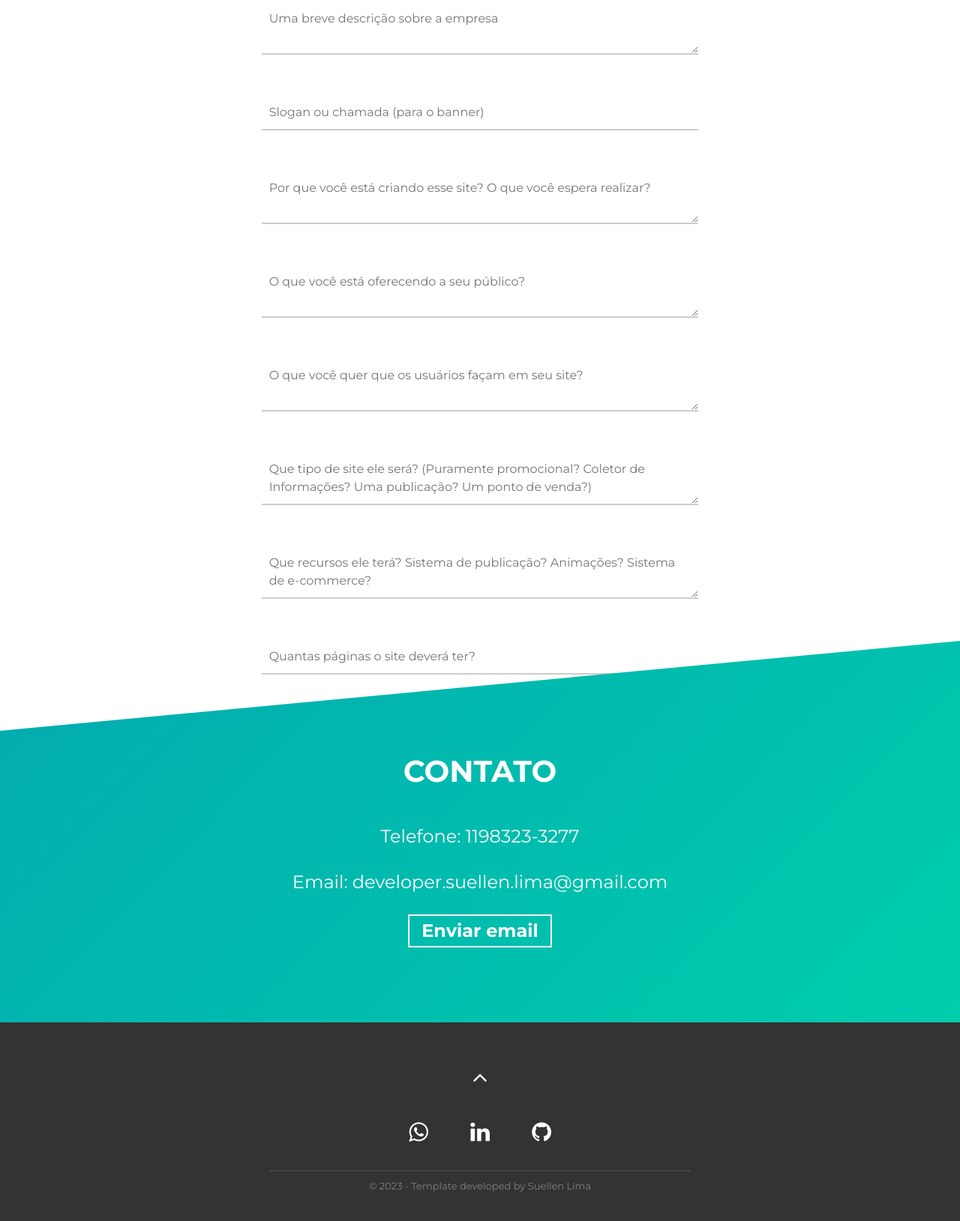
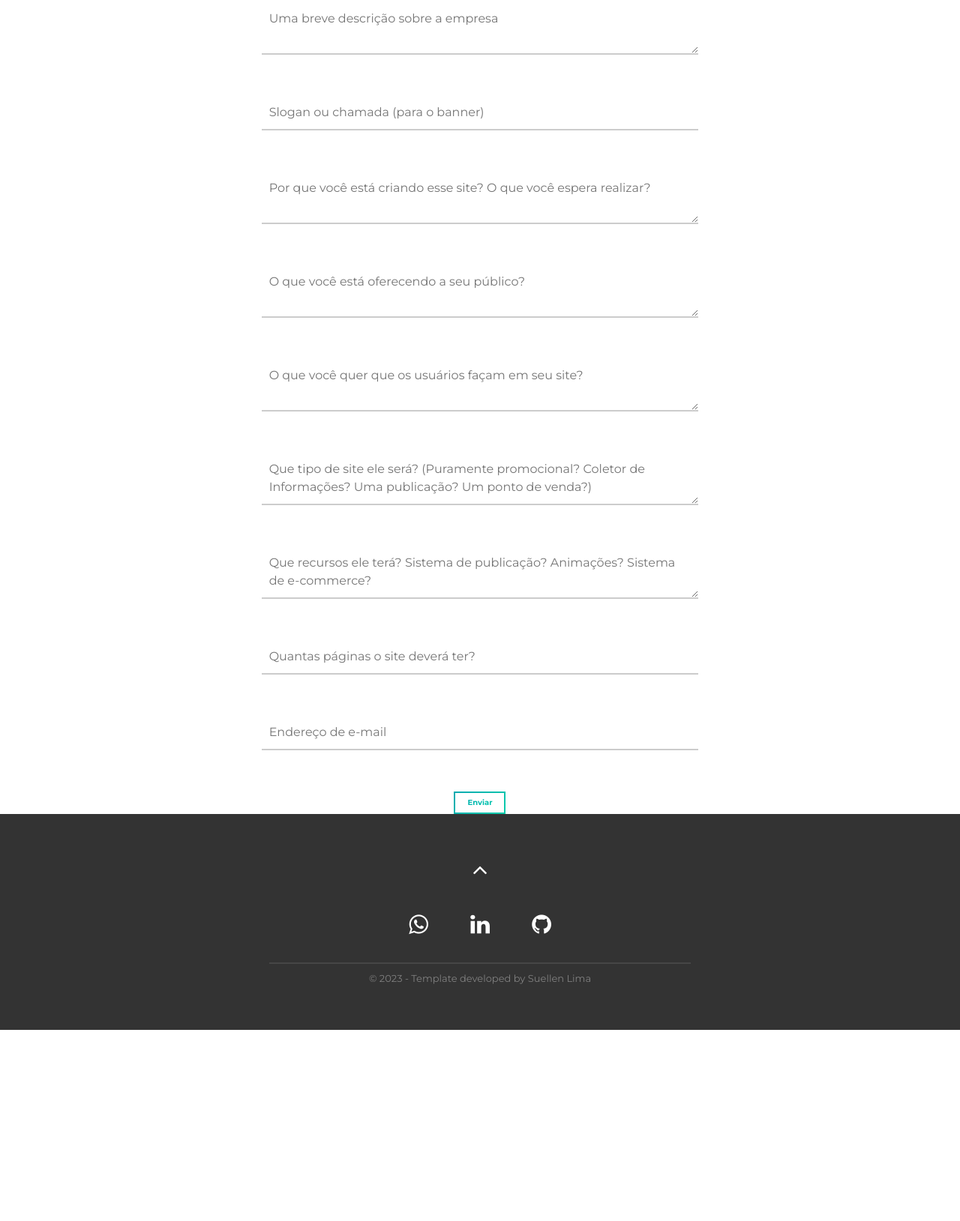
Before and after one commit to SuellenLimaDev/Portifolio, a website built with Parcel: page src/form.html in a window 1280 px wide. Shown: the part 607-2236 px from the top of the page at 75% size. After the commit the page ends 1981 px from the top, so only its background shows below. Built offline with nearby package versions, Linux system fonts and the light colour scheme.

Commit message:
direcionamento do menu e envio do formulário por email com formsubit

```diff
--- a/src/form.html
+++ b/src/form.html
@@ -38,14 +38,15 @@
   <body>
     <div class="header" id="header">
       <a href="index.html">Home</a>
-      <a href="#sobre">Sobre mim</a>
-      <a href="#">Projetos</a>
-      <a href="#contact">Contato</a>
+      <a href="index.html#about">Sobre mim</a>
+      <a href="index.html#projects">Projetos</a>
+      <a href="index.html#contact">Contato</a>
       <a href="#">Orçamento grátis</a>
     </div>
     <div id="top"></div>
-    <div class="form-container">
-    <form>
+    <div class="form-container
+    ">
+    <form action="https://formsubmit.co/developer.suellen.lima@gmail.com" method="post">
         <h2 class="hero-title section-title">Como deseja o seu site?</h2>
 
         <h3 class="hero-title">Me conte como você imagina que seria seu site ideal para você ou sua empresa</h3>
@@ -116,26 +117,19 @@
             <!-- <h3>Público-Alvo</h3> -->
             <!-- <label for="frequencia_visitas">
                 </label> -->
+                <div class=" hero-title input-container">
+                  <input type="email" name="email" placeholder="Endereço de e-mail" class="input-field">
+                </div>
+                <button type="submit" id="submitForm" class="cta-btn cta-btn--hero">Enviar</button>
+                <input type="hidden" name="_next" value="index.html">
+                <input type="hidden" name="_subject" value="Novo pedido de Orçamento!">
+                <!-- <input type="hidden" name="_captcha" value="false"> -->
+                <input type="hidden" name="_autoresponse" value="Recebemos sua mensagem, em breve retornaremos com mais detalhes
+                sobre seu site e seu orçamento completo! Você esta mais proximo de ter o site do seu negocio/serviço!">
+
                 </div>
               </div>
                 </form>
-                <section id="contact">
-                  <div class="container">
-                    <h2 class="section-title">Contato</h2>
-                    <div class="contact-wrapper load-hidden">
-                      <p class="contact-wrapper__text">Telefone: 1198323-3277</p>
-                      <p class="contact-wrapper__text">Email: developer.suellen.lima@gmail.com</p>
-                      <a
-                        rel="noreferrer"
-                        target="_blank"
-                        class="cta-btn cta-btn--resume"
-                        href="mailto:developer.suellen.lima@gmail.com"
-                        >Enviar email</a
-                      >
-                    </div>
-                  </div>
-                </section>
-
     <footer class="footer navbar-static-bottom">
       <div class="container">
         <a rel="noreferrer" href="#top" class="back-to-top">
```
Also changed, not shown: src/index.html (+1 -1 lines), src/assets/favicon.png, src/assets/logo_size.jpg (added), src/assets/logo_size_invert.jpg (added), 1 other file.
